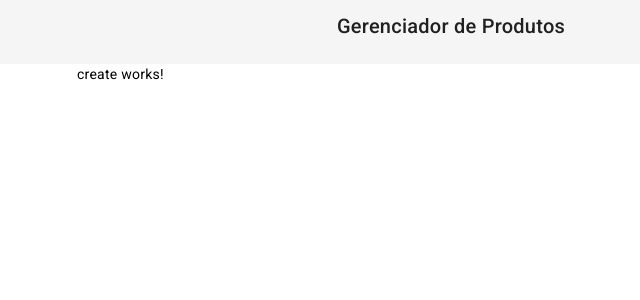
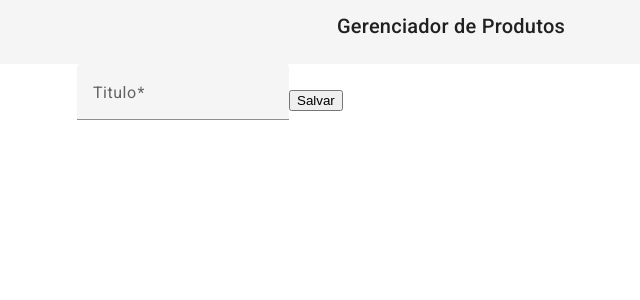
Before and after one commit to matheusamarallima/angular-basics, an Angular app: page /create-product in a window 1280 px wide. Shown: the top 300 px of the page, without its empty margins (189-829 px from the left). Built offline with nearby package versions, Linux system fonts and the light colour scheme.

Commit message:
create component with button to save form info.

```diff
--- a/src/app/features/create/create.component.html
+++ b/src/app/features/create/create.component.html
@@ -1 +1,8 @@
-<p>create works!</p>
+<form [formGroup]="form" (ngSubmit)="onSubmit()">
+
+  <mat-form-field>
+    <mat-label>Titulo</mat-label>
+    <input type="text" matInput formControlName="title" placeholder="Titulo">
+  </mat-form-field>
+  <button type="submit">Salvar</button>
+</form>
--- a/src/app/features/create/create.component.ts
+++ b/src/app/features/create/create.component.ts
@@ -1,12 +1,29 @@
 import { Component } from '@angular/core';
+import {FormControl, FormGroup, ReactiveFormsModule, Validators} from "@angular/forms";
+import {MatFormFieldModule} from "@angular/material/form-field";
+import {MatInput} from "@angular/material/input";
 
 @Component({
   selector: 'app-create',
   standalone: true,
-  imports: [],
+  imports: [
+    ReactiveFormsModule,
+    MatFormFieldModule,
+    MatInput
+  ],
   templateUrl: './create.component.html',
   styleUrl: './create.component.css'
 })
 export class CreateComponent {
+  form = new FormGroup({
+    title: new FormControl<string>('', {
+      nonNullable : true,
+      validators: Validators.required,
+    })
+  });
+
+  onSubmit(){
+    this.form.controls.title.value;
+  }
 
 }
```
